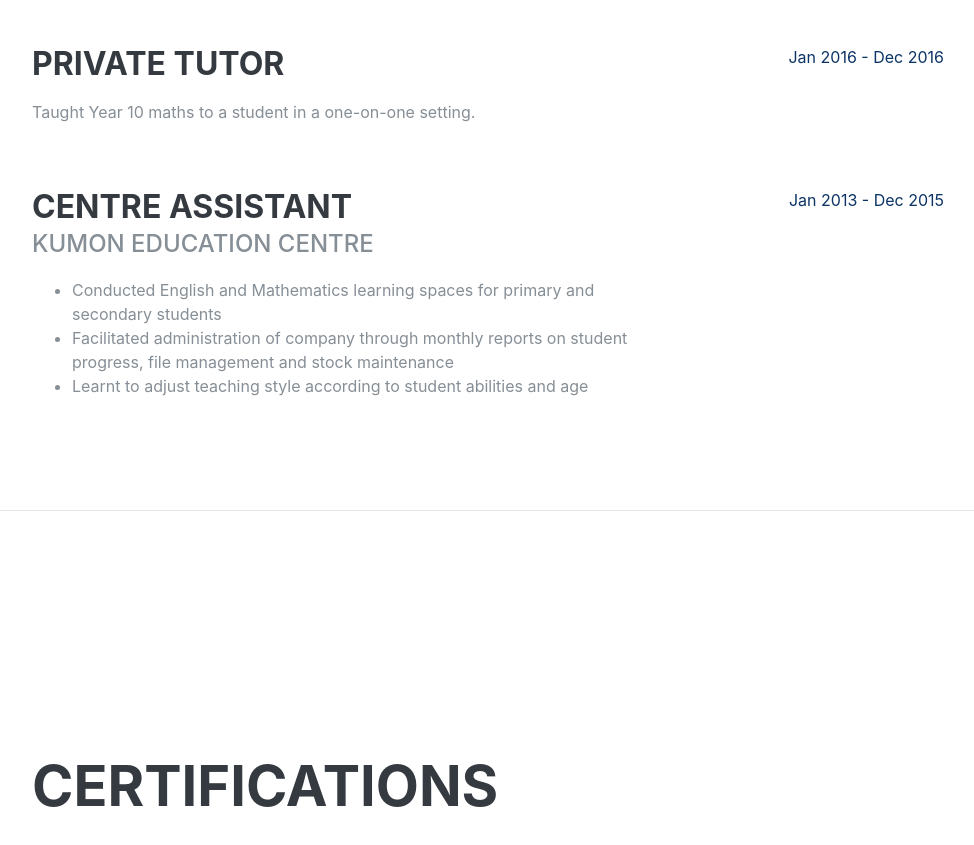
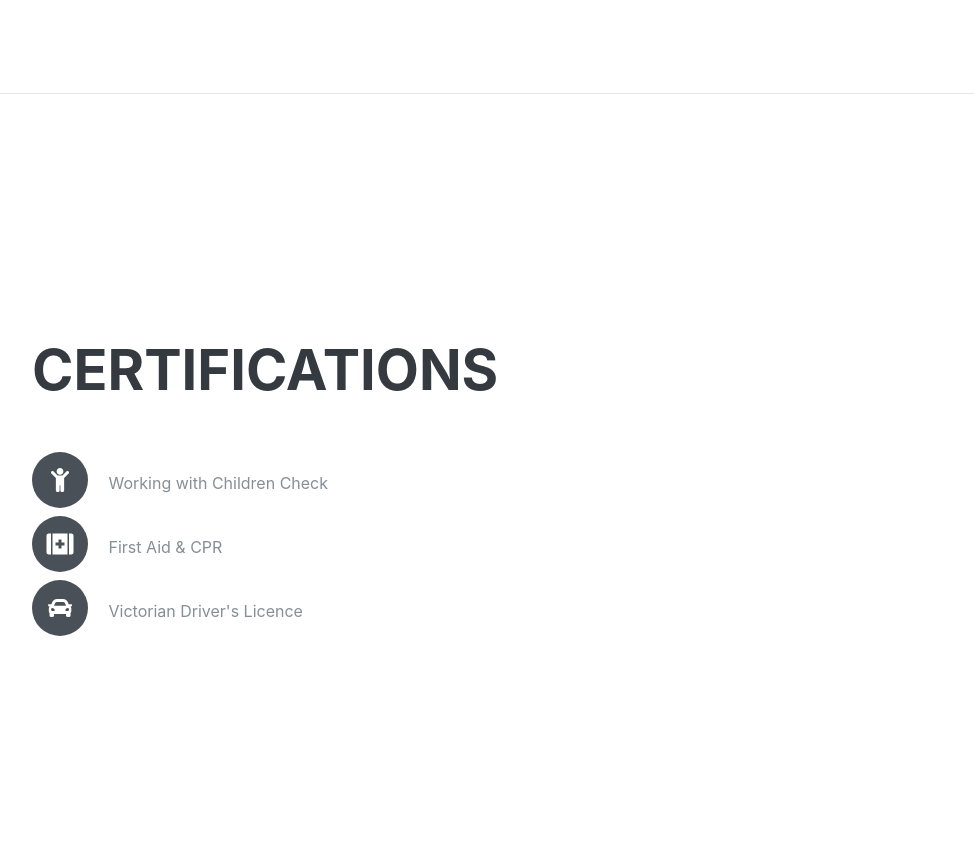
Before and after one commit to williamOP/resume, a plain HTML site: page index.html in a window 1280 px wide. Shown: the part 2736-3581 px from the top of the page, without its empty margins (288-1262 px from the left). Drawn offline with nearby package versions, Linux system fonts and the light colour scheme; a web font is replaced by a local one.

Commit message:
remove old experience

```diff
--- a/index.html
+++ b/index.html
@@ -207,7 +207,7 @@
           </div>
         </div>
 
-        <div class="resume-item d-flex flex-column flex-md-row justify-content-between mb-5">
+        <!-- <div class="resume-item d-flex flex-column flex-md-row justify-content-between mb-5">
           <div class="resume-content">
             <h3 class="mb-0">Private Tutor</h3>
             <div class="subheading mb-3"></div>
@@ -231,7 +231,7 @@
           <div class="resume-date text-md-right">
             <span class="text-primary">Jan 2013 - Dec 2015</span>
           </div>
-        </div>
+        </div> -->
 
         <!-- <div class="resume-item d-flex flex-column flex-md-row justify-content-between mb-5">
           <div class="resume-content">
```
